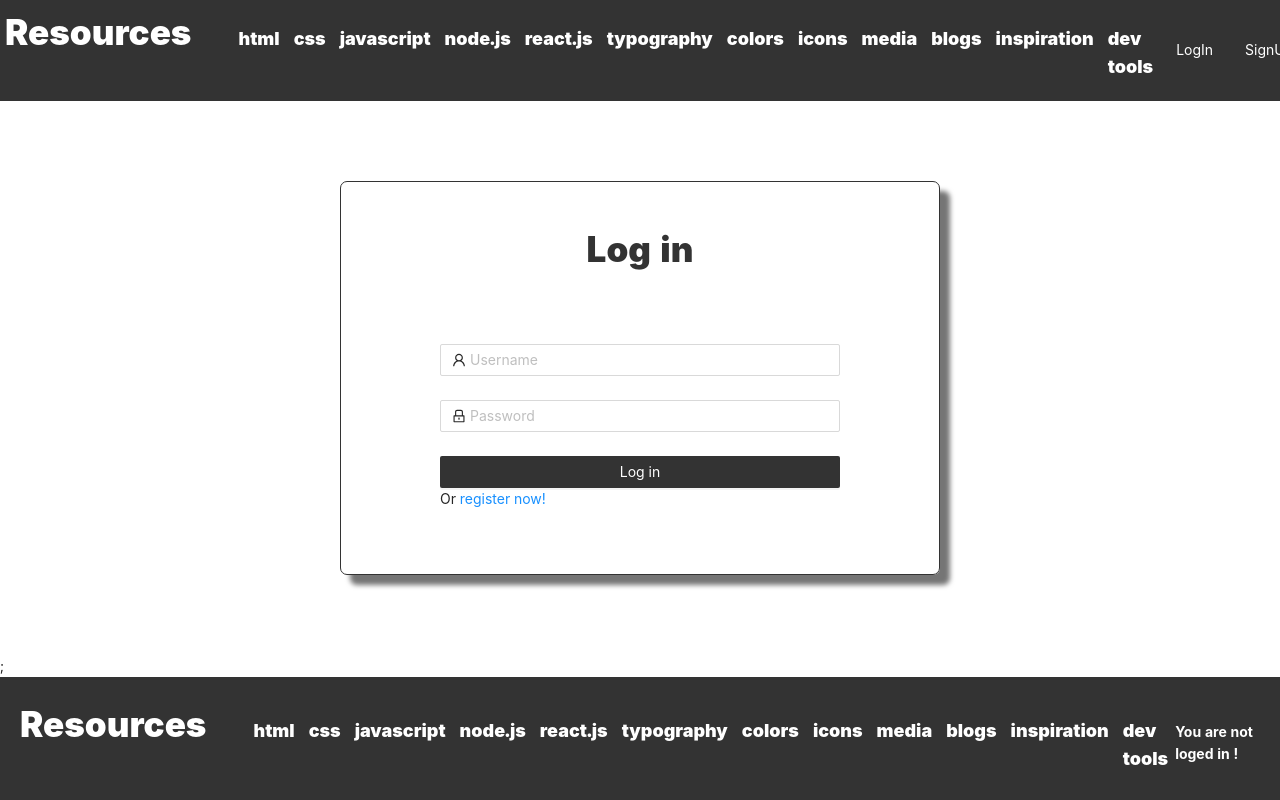
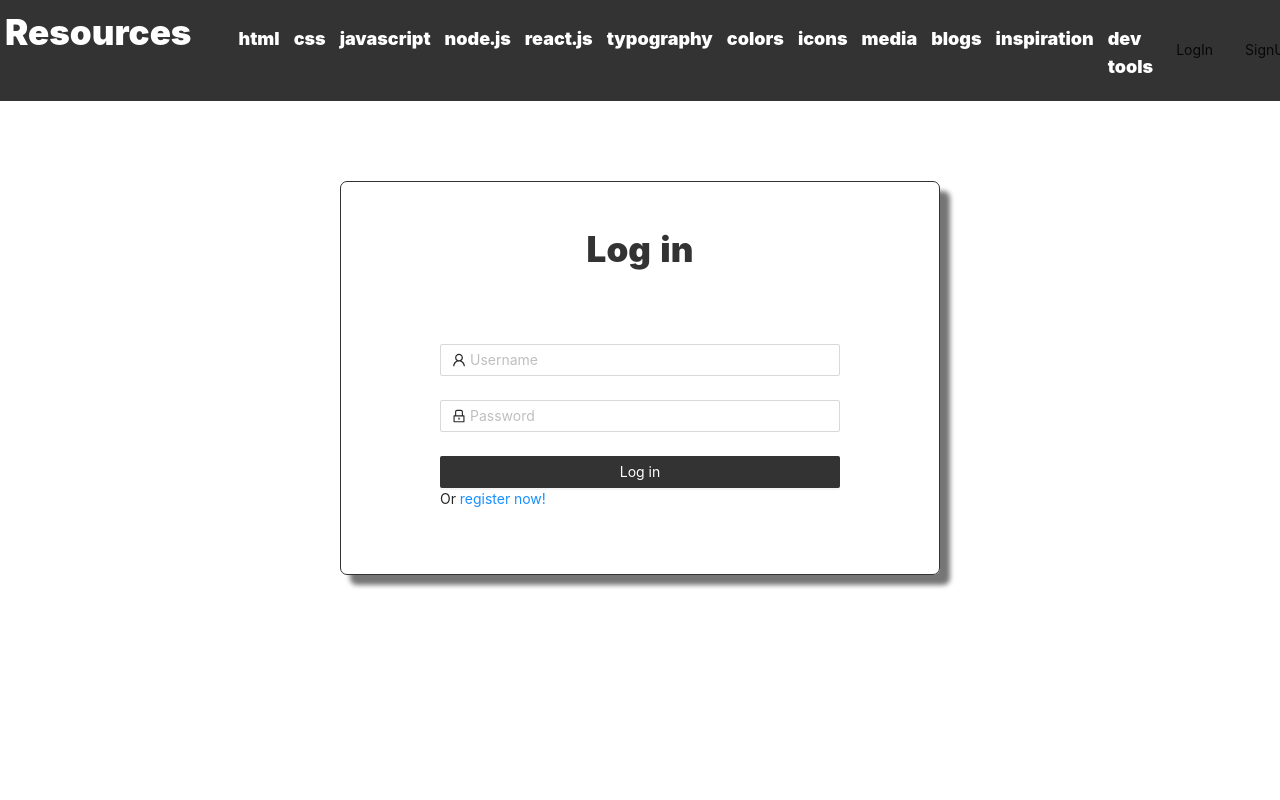
Before and after one commit to valon33/resources-next-app, a Next.js app: page /login in a window 1280 px wide. Shown: the top 800 px of the page. Built offline with nearby package versions, Linux system fonts and the light colour scheme; no server answers.

Commit message:
refactor: changed the Auth butons and the scrollbar

```diff
--- a/components/Card/Card.js
+++ b/components/Card/Card.js
@@ -19,7 +19,7 @@ const CardComponent = ({ name, logo, link, text, id }) => {
                 style={{
                     width: 300,
                     border: "5px solid var(--color-green-light-2)",
-                    // border: "5px solid var(--color-skin)",
+                    borderRadius: "12px",
                 }}
                 actions={
                     status === "authenticated" && [
--- a/components/Form/FormWrapper.js
+++ b/components/Form/FormWrapper.js
@@ -6,6 +6,7 @@ const FormWrapper = ({ children, formTitle }) => {
             style={{
                 //  minHeight: "90vh",
                 height: "max-content",
+                height: "79vh",
             }}
         >
             <div
--- a/components/navigation/NavButtons/NavButtons.js
+++ b/components/navigation/NavButtons/NavButtons.js
@@ -17,12 +17,12 @@ const NavButtons = () => {
             {status === "unauthenticated" && (
                 <div className={styles.MainNavigationBtn}>
                     <Link href={"/login"} passHref>
-                        <Button type="text" style={{ color: "white" }}>
+                        <Button type="text" className={styles.btn}>
                             LogIn
                         </Button>
                     </Link>
                     <Link href={"/signup"} passHref>
-                        <Button type="text" style={{ color: "white" }}>
+                        <Button type="text" className={styles.btn}>
                             SignUp
                         </Button>
                     </Link>
@@ -32,14 +32,14 @@ const NavButtons = () => {
             {status === "authenticated" && (
                 <div className={styles.MainNavigationBtn}>
                     <Link href={"/newcard"} passHref>
-                        <Button type="text" style={{ color: "white" }}>
+                        <Button type="text" className={styles.btn}>
                             Add
                         </Button>
                     </Link>
                     <Button
                         type="text"
                         onClick={signOut}
-                        style={{ color: "white" }}
+                        className={styles.btn}
                     >
                         Log Out
                     </Button>
--- a/components/navigation/NavButtons/NavButtons.module.css
+++ b/components/navigation/NavButtons/NavButtons.module.css
@@ -4,29 +4,15 @@
   height: 100%;
   margin: auto 0;
   align-items: center;
-  /* padding: 5px; */
-  /* border-left: 1px solid white; */
 }
 
-.LogOutBtn {
-  background-color: var(--color-white);
-  color: var(--color-green-light);
-  border: none;
-  padding: 5px 7px;
-  font-size: 15px;
-  border-radius: 5px;
-  font-weight: 900;
-  cursor: pointer;
-  margin: 0 5px;
+.btn {
+  color: var(--color-white);
+  font-weight: 700;
 }
 
-.LinkBtn {
-  background-color: var(--color-white);
-  color: var(--color-green-light);
-  font-size: 15px;
-  font-weight: 900;
-  padding: 5px 7px;
-  border-radius: 5px;
-  cursor: pointer;
-  margin: 0 5px;
+.btn:hover {
+  color: var(--color-white);
+  border: 1px solid var(--color-white);
+border-radius: 15px;
 }
--- a/styles/Home.module.css
+++ b/styles/Home.module.css
@@ -28,7 +28,7 @@
 }
 
 .AddNew {
-  width: 100vw;
+  width: 100%;
   height: 100vh;
   background-color: var(--color-white);
   padding: 30px;
--- a/styles/globals.css
+++ b/styles/globals.css
@@ -41,6 +41,26 @@ li {
   box-sizing: border-box;
 }
 
+::-webkit-scrollbar {
+  width: 1em;
+}
+
+::-webkit-scrollbar-track {
+  box-shadow: inset 0 0 5px var(--color-grey-light);
+  border-radius: 10px;
+}
+
+::-webkit-scrollbar-thumb {
+  background:var( --color-grey-medium);
+  outline: 1px solid var( --color-grey-medium);
+  border-radius: 10px;
+
+}
+
+::-webkit-scrollbar-thumb:hover {
+  background: #555;
+}
+
 .wtf {
   max-width: 80%;
   min-height: 90vh;
```
